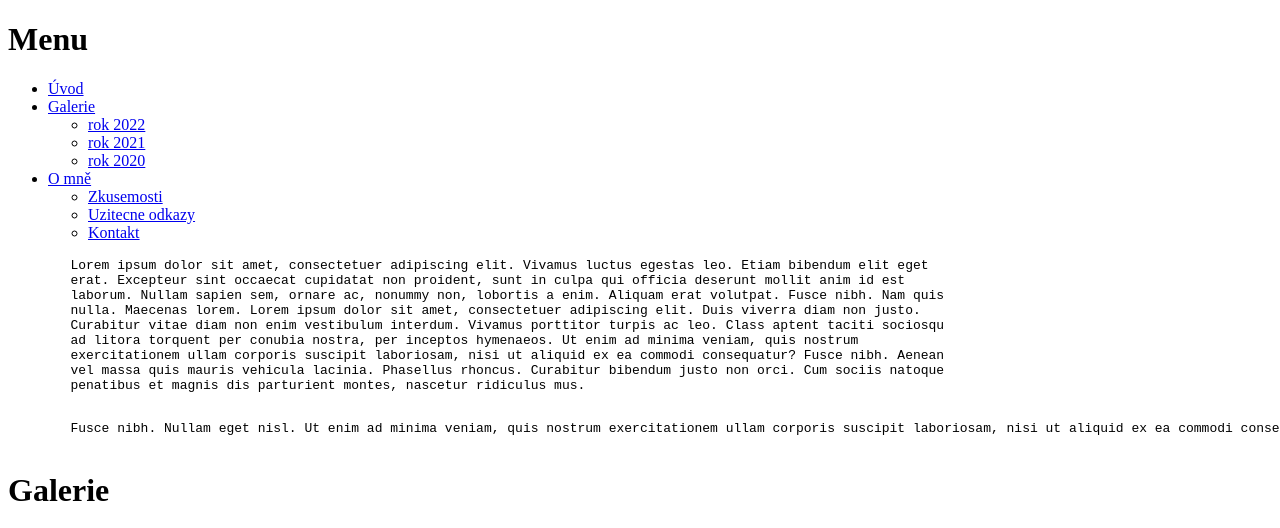
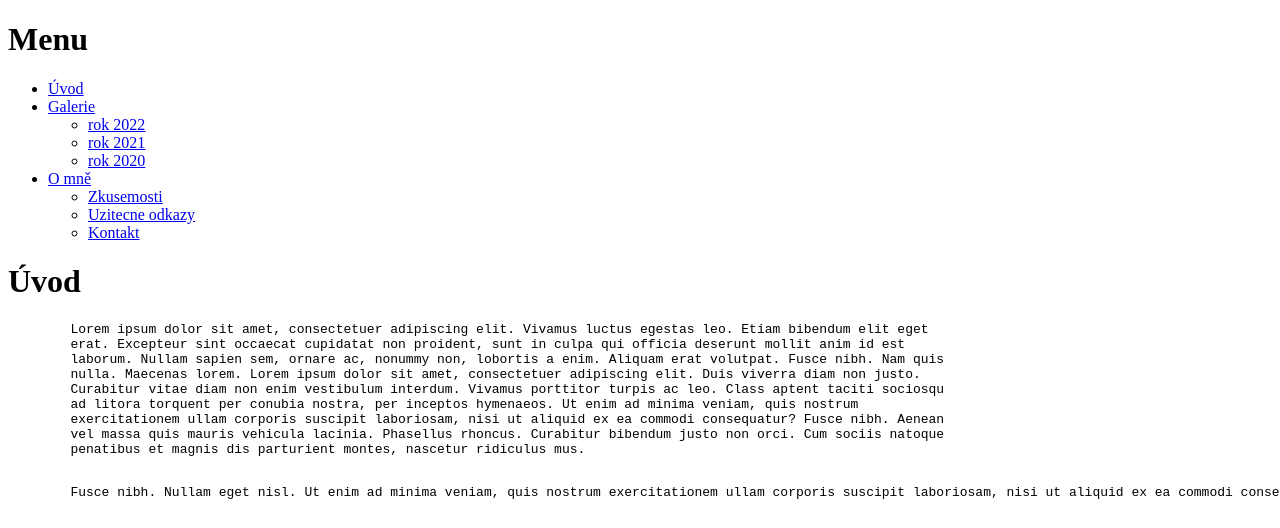
Before and after one commit to dzinaajic/plsfunguj, a plain HTML site: page index.html in a window 1280 px wide. Shown: the top 528 px of the page. Drawn offline with Linux system fonts and the light colour scheme.

Commit message:
tedkatopujde

```diff
--- a/index.html
+++ b/index.html
@@ -35,7 +35,7 @@
            <!-- Odkaz na celý text o mně -->
      </ul>
 
-
+      <h1 id="Úvod">Úvod</h1>
     <pre>
         Lorem ipsum dolor sit amet, consectetuer adipiscing elit. Vivamus luctus egestas leo. Etiam bibendum elit eget
         erat. Excepteur sint occaecat cupidatat non proident, sunt in culpa qui officia deserunt mollit anim id est
```
